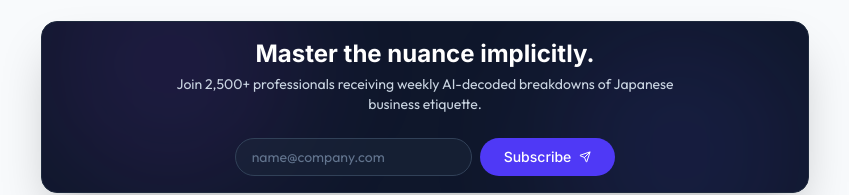
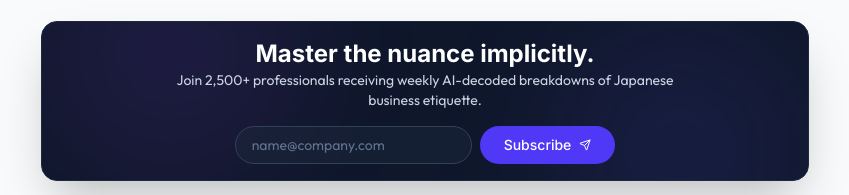
Before and after one commit to Popikuro/j-notes-ai, a Next.js app: page / in a window 1280 px wide. Shown: the part 929-1124 px from the top of the page, without its empty margins (215-1064 px from the left). Built offline with nearby package versions, Linux system fonts and the light colour scheme; no server answers; the database is empty.

Commit message:
Zero out internal text margins in Newsletter component to guarantee flawless mathematical top and bottom padding

```diff
--- a/components/NewsletterSignup.tsx
+++ b/components/NewsletterSignup.tsx
@@ -24,11 +24,11 @@ export function NewsletterSignup() {
             <div className="absolute top-0 right-0 p-32 bg-indigo-500/10 blur-3xl rounded-full pointer-events-none" />
             <div className="absolute bottom-0 left-0 p-32 bg-purple-500/10 blur-3xl rounded-full pointer-events-none" />
 
-            <div className="relative z-10 w-full">
-                <h3 className="text-2xl font-bold font-inter text-white mb-1">
+            <div className="relative z-10 w-full mb-0">
+                <h3 className="text-2xl font-bold font-inter text-white">
                     Master the nuance implicitly.
                 </h3>
-                <p className="text-slate-300 font-outfit text-sm max-w-lg mx-auto mb-2">
+                <p className="text-slate-300 font-outfit text-sm max-w-lg mx-auto">
                     Join 2,500+ professionals receiving weekly AI-decoded breakdowns of Japanese business etiquette.
                 </p>
             </div>
```
